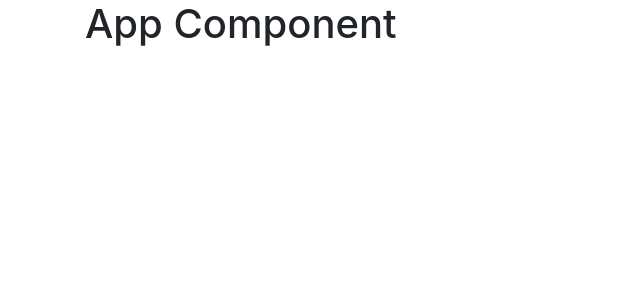
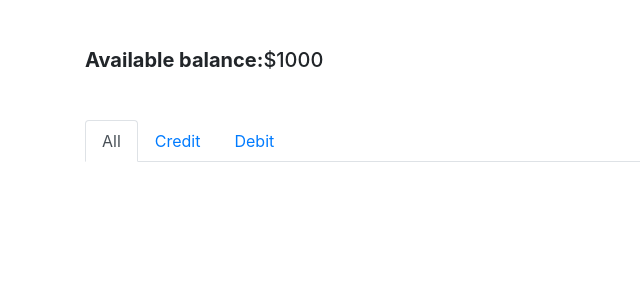
Before and after one commit to atchyutn/Ledger-angular-app, an Angular app: page / in a window 1280 px wide. Shown: the top 300 px of the page, without its empty margins (0-640 px from the left). Built offline with nearby package versions, Linux system fonts and the light colour scheme.

Commit message:
Added service and the basic UI setup

```diff
--- /dev/null
+++ b/src/app/Shared/services/transactions.service.ts
@@ -0,0 +1,9 @@
+import { Injectable } from '@angular/core';
+
+@Injectable({
+  providedIn: 'root'
+})
+export class TransactionsService {
+
+  constructor() { }
+}
--- a/src/app/app.component.html
+++ b/src/app/app.component.html
@@ -1,3 +1,6 @@
-<div class="container">
-  <h1>App Component</h1>
+<div class="container mt-5">
+  <h5><b>Available balance:</b>${{balance}}</h5>
+  <div class="mt-5">
+    <app-transaction-nav></app-transaction-nav>
+  </div>
 </div>
--- a/src/app/app.component.ts
+++ b/src/app/app.component.ts
@@ -7,4 +7,5 @@ import { Component } from '@angular/core';
 })
 export class AppComponent {
   title = 'trasactions-interview-repo';
+  balance = 1000;
 }
--- /dev/null
+++ b/src/app/transaction-nav/transaction-nav.component.html
@@ -0,0 +1,11 @@
+<ul class="nav nav-tabs">
+  <li class="nav-item">
+    <a class="nav-link active" href="#">All</a>
+  </li>
+  <li class="nav-item">
+    <a class="nav-link" href="#">Credit</a>
+  </li>
+  <li class="nav-item">
+    <a class="nav-link" href="#">Debit</a>
+  </li>
+</ul>
--- /dev/null
+++ b/src/app/transaction-nav/transaction-nav.component.ts
@@ -0,0 +1,15 @@
+import { Component, OnInit } from '@angular/core';
+
+@Component({
+  selector: 'app-transaction-nav',
+  templateUrl: './transaction-nav.component.html',
+  styleUrls: ['./transaction-nav.component.css']
+})
+export class TransactionNavComponent implements OnInit {
+
+  constructor() { }
+
+  ngOnInit() {
+  }
+
+}
```
Also changed, not shown: src/app/app.module.ts (+6 -3 lines), src/app/transaction-nav/transaction-nav.component.css (added), 2 other files (tests, documents, lock files or other folders).
